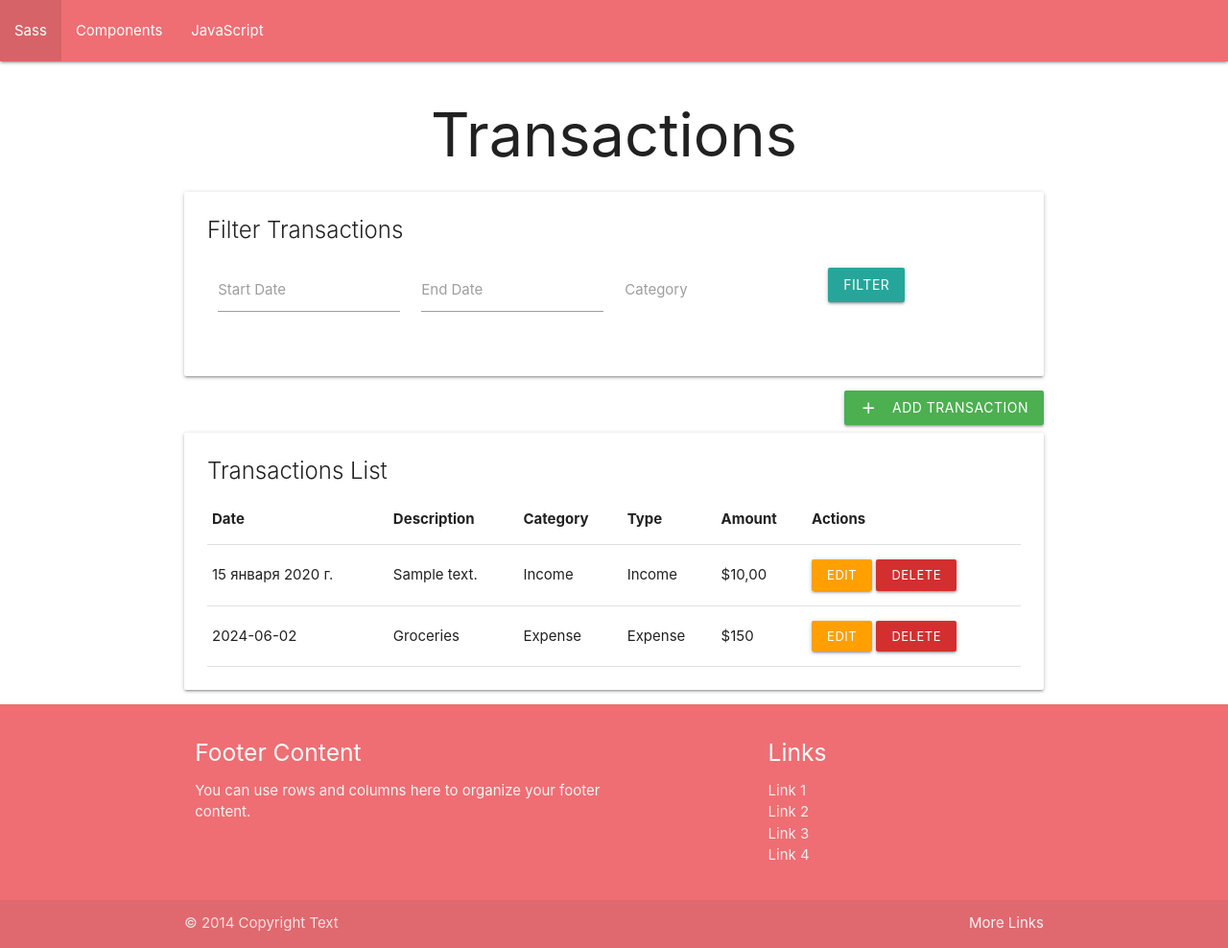
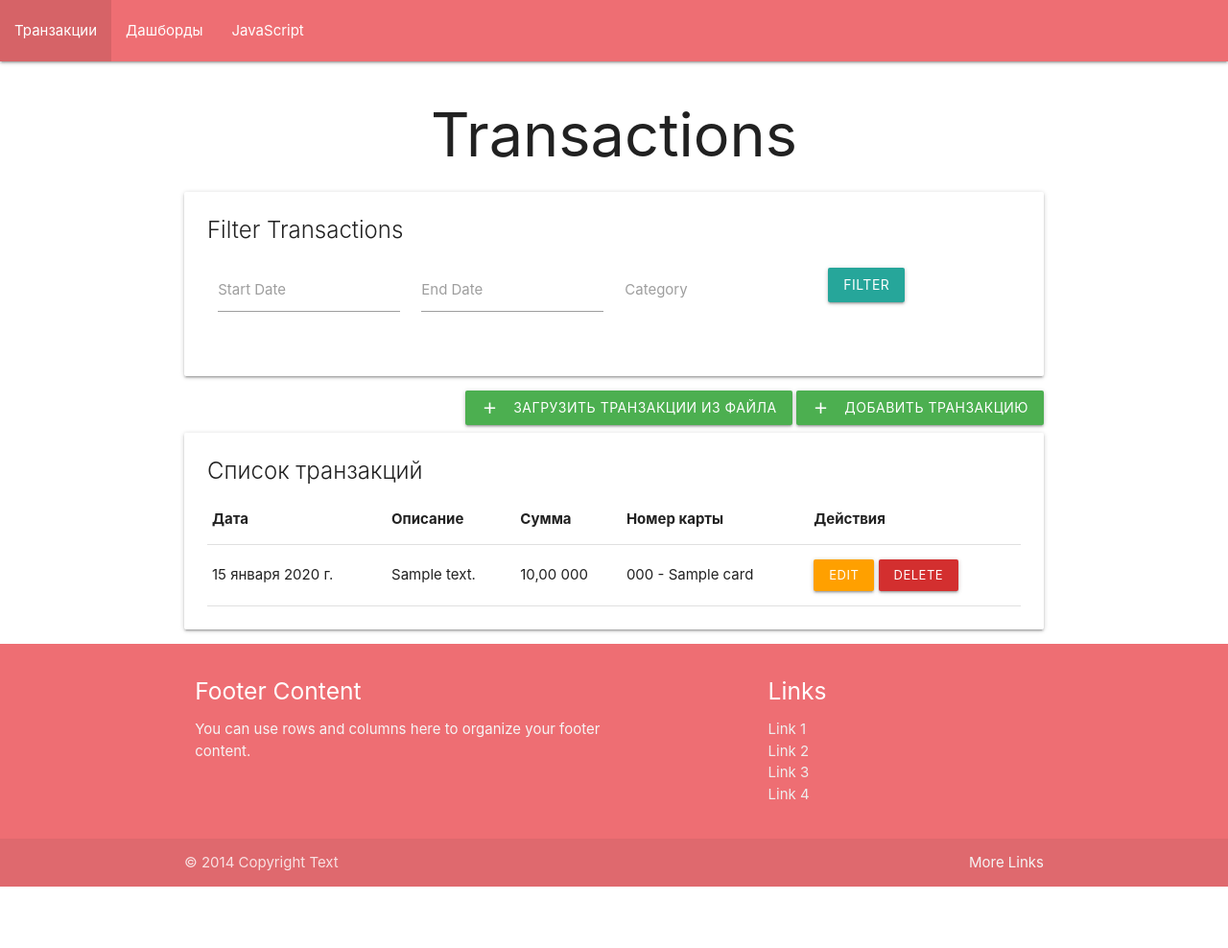
Before and after one commit to spqr-86/finance_assistant_project, a Django app: page /transactions/ in a window 1280 px wide. Shown: the whole page at 96% size. After the commit the page ends 924 px from the top, so only its background shows below. Run offline with Django 5.2, Linux system fonts and the light colour scheme; tables that the repository leaves empty hold one stand-in row (values such as "Sample post").

Commit message:
add transactions upload

```diff
--- a/financial_assistant/financial_assistant/urls.py
+++ b/financial_assistant/financial_assistant/urls.py
@@ -1,5 +1,6 @@
 from django.contrib import admin
 from django.conf import settings
+from django.conf.urls.static import static
 from django.urls import include, path
 
 
@@ -7,12 +8,12 @@ urlpatterns = [
     # path('', include('homepage.urls')),
     # path('about/', include('about.urls')),
     path('transactions/', include('transactions.urls')),
+    path('django_plotly_dash/', include('django_plotly_dash.urls')),
     path('admin/', admin.site.urls),
     path("__debug__/", include("debug_toolbar.urls")),
-]
+] + static(settings.MEDIA_URL, document_root=settings.MEDIA_ROOT)
 
 
 if settings.DEBUG:
     import debug_toolbar
-    # Добавить к списку urlpatterns список адресов из приложения debug_toolbar:
     urlpatterns += (path('__debug__/', include(debug_toolbar.urls)),)
--- /dev/null
+++ b/financial_assistant/static_dev/css/styles.css
@@ -0,0 +1,9 @@
+.transaction-table th, .transaction-table td {
+   vertical-align: middle;
+}
+
+.form-footer {
+    display: flex;
+    justify-content:
+    flex-end;
+}
--- a/financial_assistant/templates/base.html
+++ b/financial_assistant/templates/base.html
@@ -9,12 +9,9 @@
     <link href="https://cdnjs.cloudflare.com/ajax/libs/materialize/1.0.0/css/materialize.min.css" rel="stylesheet">
     <!-- Icons -->
     <link href="https://fonts.googleapis.com/icon?family=Material+Icons" rel="stylesheet">
-    <style>
-      .transaction-table th, .transaction-table td {
-        vertical-align: middle;
-      }
-      .form-footer { display: flex; justify-content: flex-end; }
-    </style>
+
+    <link rel="stylesheet" href="{% static 'css/styles.css' %}">
+
     <title>
       {% block title %}{% endblock %}
     </title>
--- a/financial_assistant/templates/includes/header.html
+++ b/financial_assistant/templates/includes/header.html
@@ -3,8 +3,8 @@
   <nav>
     <div class="nav-wrapper">
       <ul id="nav-mobile" class="left hide-on-med-and-down">
-        <li><a href="sass.html">Sass</a></li>
-        <li><a href="badges.html">Components</a></li>
+        <li><a href="{% url 'transactions:list' %}">Транзакции</a></li>
+        <li><a href="{% url 'transactions:dash' %}">Дашборды</a></li>
         <li><a href="collapsible.html">JavaScript</a></li>
       </ul>
     </div>
--- a/financial_assistant/templates/transactions/list.html
+++ b/financial_assistant/templates/transactions/list.html
@@ -1,4 +1,5 @@
 {% extends "base.html" %}
+{% load static %}
 {% block title %} Транзакции {% endblock %}
 {% block content %}
 <h1 class="center-align mb-4">Transactions</h1>
@@ -43,28 +44,36 @@
 <!-- Add Transaction Button -->
 <div class="right-align mb-4">
   <a
+    href="{% url 'transactions:upload_pdf' %}"
+    class="btn waves-effect waves-light green"
+    id="add-transaction-btn"
+  >
+    <i class="material-icons left">add</i> Загрузить транзакции из файла
+  </a>
+  <a
     href="{% url 'transactions:create' %}"
     class="btn waves-effect waves-light green"
     id="add-transaction-btn"
   >
-    <i class="material-icons left">add</i> Add Transaction
+    <i class="material-icons left">add</i> Добавить транзакцию
   </a>
 </div>
 
 <!-- Transactions Table -->
 <div class="card">
   <div class="card-content">
-    <span class="card-title">Transactions List</span>
+    <span class="card-title">Список транзакций</span>
     <div class="responsive-table">
       <table class="highlight">
         <thead>
           <tr>
-            <th>Date</th>
-            <th>Description</th>
-            <th>Category</th>
-            <th>Type</th>
-            <th>Amount</th>
-            <th>Actions</th>
+            <th>Дата</th>
+            <th>Описание</th>
+<!--            <th>Category</th>-->
+<!--            <th>Type</th>-->
+            <th>Сумма</th>
+            <th>Номер карты</th>
+            <th>Действия</th>
           </tr>
         </thead>
         <tbody>
@@ -72,9 +81,15 @@
           <tr>
             <td>{{ transaction.date }}</td>
             <td>{{ transaction.description }}</td>
-            <td>Income</td>
-            <td>Income</td>
-            <td>${{ transaction.amount }}</td>
+<!--            <td>{{ transaction.category }}</td>-->
+<!--            <td>{{ transaction.get_type_display }}</td>-->
+            <td>
+              {{ transaction.amount }}
+              {{ transaction.currency.code }}
+            </td>
+            <td>
+              {{ transaction.card }}
+            </td>
             <td>
               <a
                 href="{% url 'transactions:edit' transaction.id %}"
@@ -89,23 +104,6 @@
             </td>
           </tr>
           {% endfor %}
-          <tr>
-            <td>2024-06-02</td>
-            <td>Groceries</td>
-            <td>Expense</td>
-            <td>Expense</td>
-            <td>$150</td>
-            <td>
-              <button
-                class="btn-small amber darken-2 modal-trigger"
-                data-id="{{ transaction.id }}"
-                data-target="addTransactionModal"
-              >
-                Edit
-              </button>
-              <button class="btn-small red darken-2">Delete</button>
-            </td>
-          </tr>
         </tbody>
       </table>
     </div>
--- /dev/null
+++ b/financial_assistant/transactions/dash_app.py
@@ -0,0 +1,33 @@
+import dash
+from dash import dcc, html, dash_table
+from django_plotly_dash import DjangoDash
+import pandas as pd
+from .models import Transaction
+import plotly.express as px
+
+external_stylesheets = [
+    '/static/css/styles.css'
+]
+
+app = DjangoDash('TransactionGraph', external_stylesheets=external_stylesheets)
+
+transactions = Transaction.objects.all().values()
+df = pd.DataFrame(transactions)
+
+
+if df.empty:
+    app.layout = html.Div(
+        children=[
+            html.Div(children='My First App with Data and a Graph'),
+            html.Div(children='No data available to display.')
+        ],
+    )
+else:
+    app.layout = html.Div(
+        children=[
+            html.Div(children='My First App with Data and a Graph'),
+            dash_table.DataTable(data=df.to_dict('records'), page_size=10),
+            dcc.Graph(figure=px.histogram(df, x='date', y='amount',
+                                          histfunc='avg'))
+        ],
+    )
--- a/financial_assistant/transactions/forms.py
+++ b/financial_assistant/transactions/forms.py
@@ -17,3 +17,7 @@ class TransactionForm(forms.ModelForm):
         widgets = {
             'date': forms.DateInput(attrs={'type': 'date'})
         }
+
+
+class PDFUploadForm(forms.Form):
+    pdf_file = forms.FileField()
--- a/financial_assistant/transactions/urls.py
+++ b/financial_assistant/transactions/urls.py
@@ -5,9 +5,23 @@ from . import views
 app_name = 'transactions'
 
 urlpatterns = [
-    path('', views.TransactionListView.as_view(), name='list'),
-    path('create/', views.TransactionCreateView.as_view(), name='create'),
-    path('<int:pk>/edit/', views.TransactionUpdateView.as_view(), name='edit'),
-    path('<int:pk>/delete/', views.TransactionDeleteView.as_view(), name='delete'),
-
+    path('',
+         views.TransactionListView.as_view(),
+         name='list'),
+    path('create/',
+         views.TransactionCreateView.as_view(),
+         name='create'),
+    path('<int:pk>/edit/',
+         views.TransactionUpdateView.as_view(),
+         name='edit'
+         ),
+    path('<int:pk>/delete/',
+         views.TransactionDeleteView.as_view(),
+         name='delete'),
+    path('dash/',
+         views.dash,
+         name='dash'),
+    path('upload/',
+         views.UploadPDFView.as_view(),
+         name='upload_pdf')
 ]
--- a/financial_assistant/transactions/views.py
+++ b/financial_assistant/transactions/views.py
@@ -1,10 +1,11 @@
 from django.urls import reverse_lazy
-from django.shortcuts import render, redirect, get_object_or_404
-from django.views import View
-from django.views.generic import ListView, CreateView, UpdateView, DeleteView
-from .models import Transaction
-from .forms import TransactionForm
-
+from django.shortcuts import render
+from django.views.generic import (ListView, CreateView, UpdateView,
+                                  DeleteView, FormView)
+from .models import Transaction, Category, Currency, Card
+from .forms import TransactionForm, PDFUploadForm
+from .utils import parse_pdf
+from . import dash_app
 
 
 class TransactionListView(ListView):
@@ -15,14 +16,16 @@ class TransactionListView(ListView):
 
 
 class TransactionFormMixin:
-    model=Transaction
+    model = Transaction
     form_class = TransactionForm
     template_name = 'transactions/form.html'
     success_url = reverse_lazy('transactions:list')
 
 
 class TransactionCreateView(TransactionFormMixin, CreateView):
-    pass
+    def form_valid(self, form):
+        form.instance.user = self.request.user
+        return super().form_valid(form)
 
 
 class TransactionUpdateView(TransactionFormMixin, UpdateView):
@@ -30,6 +33,45 @@ class TransactionUpdateView(TransactionFormMixin, UpdateView):
 
 
 class TransactionDeleteView(DeleteView):
-    model=Transaction
+    model = Transaction
     template_name = 'transactions/delete.html'
     success_url = reverse_lazy('transactions:list')
+
+
+def dash(request):
+    return render(request, 'transactions/dash.html')
+
+
+class UploadPDFView(FormView):
+    template_name = 'transactions/upload.html'
+    form_class = PDFUploadForm
+    success_url = reverse_lazy('transactions:list')
+
+    def form_valid(self, form):
+        pdf_file = self.request.FILES['pdf_file']
+        transactions_list = parse_pdf(pdf_file)
+        user = self.request.user
+
+        for trans in transactions_list:
+            card_number = trans['card_number']
+            card, created = Card.objects.get_or_create(
+                user=user,
+                number=card_number,
+                defaults={'expiry_date': '2024-12-31', 'name_on_card': 'Default Name'}
+            )
+
+            Transaction.objects.create(
+                user=user,
+                date=trans['date_time_operation'].date(),
+                description=trans['description'],
+                category=Category.objects.get(name="Продукты"),  # Replace with appropriate category
+                type='income' if trans['amount'] > 0 else 'expense',
+                amount=trans['amount'],
+                currency=Currency.objects.get(code='RUB'),  # Replace with appropriate currency
+                notes=trans.get('additional_info', ''),
+                status='completed',
+                payment_method='other',
+                card=card
+            )
+
+        return super().form_valid(form)
```
Also changed, not shown: financial_assistant/financial_assistant/settings.py (+17 -1 lines), financial_assistant/templates/transactions/dash.html (added, +12 -0 lines), financial_assistant/templates/transactions/form.html (+9 -11 lines), financial_assistant/templates/transactions/upload.html (added, +36 -0 lines), financial_assistant/transactions/utils.py (added, +79 -0 lines), requirements.txt (+51 -0 lines).
